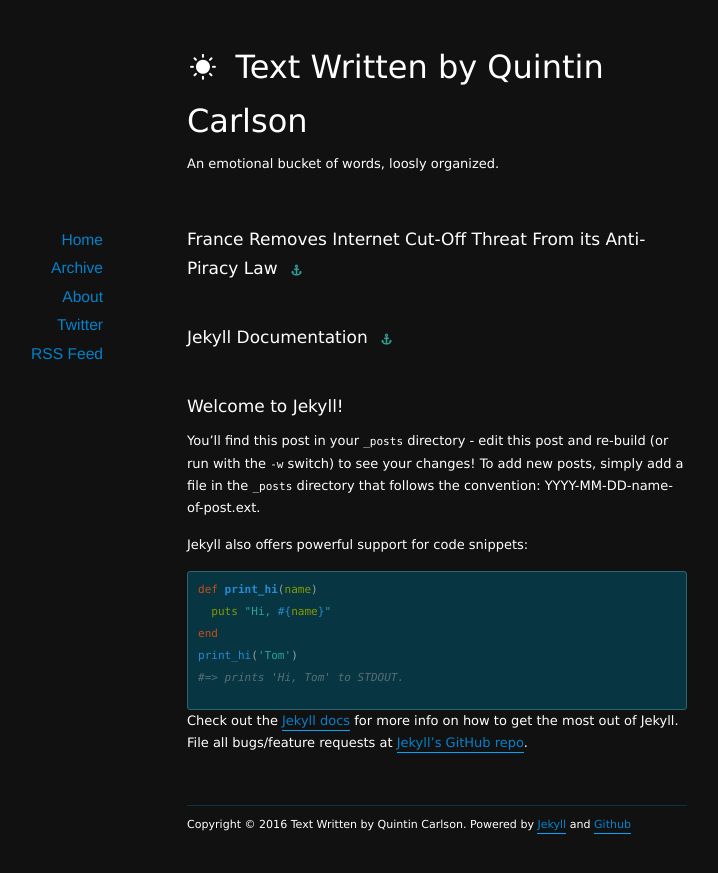
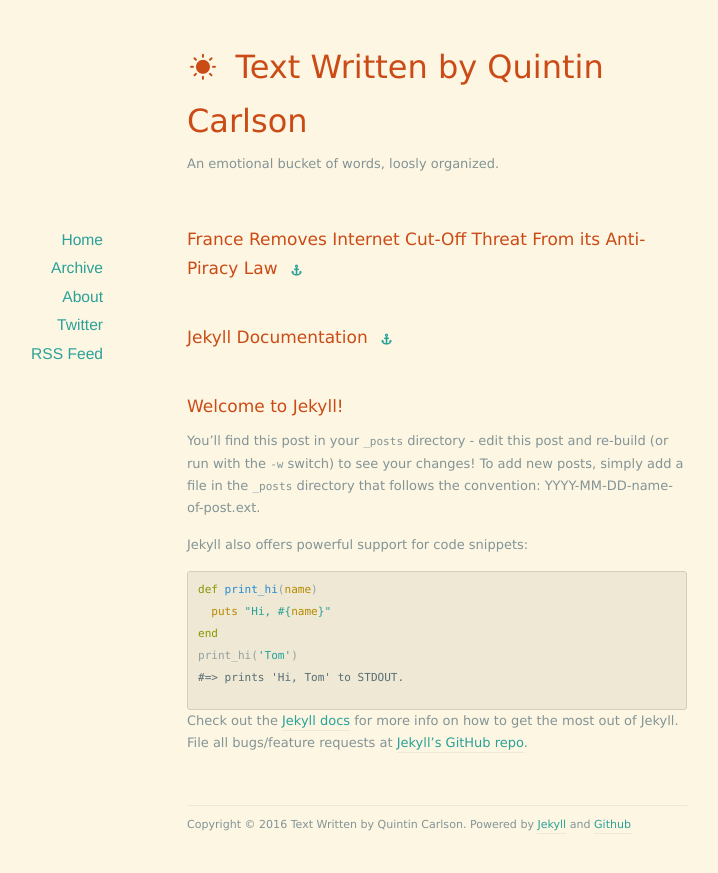
Before and after one commit to quintincarlson/text, a Jekyll site: the page built from index.html, in a window 1280 px wide. Shown: the top 873 px of the page, without its empty margins (203-921 px from the left). Built offline with Jekyll 4.4.1, drawn with Linux system fonts in a browser that asks for light colours; nearby versions of some CDN libraries; the list of posts is cut into pages by our own code.

Commit message:
Changed colors to light

```diff
--- a/_layouts/default.html
+++ b/_layouts/default.html
@@ -11,7 +11,7 @@
   <![endif]-->
 
   <link href="/assets/css/style.css" rel="stylesheet" />
-  <link href="/assets/css/colors-custom.css" rel="stylesheet" />
+  <link href="/assets/css/colors-light.css" rel="stylesheet" />
 
 </head>
 
```
